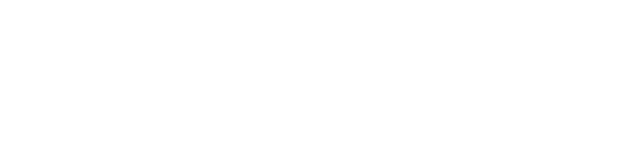
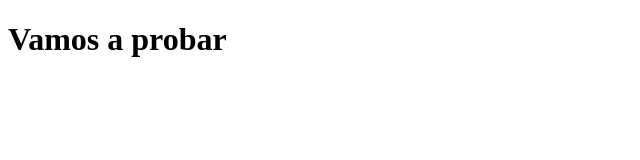
Before and after one commit to Vpriu/CLASE-12, a plain HTML site: page index.html in a window 1280 px wide. Shown: the whole page, without its empty margins (0-640 px from the left). Drawn offline with Linux system fonts and the light colour scheme.

Commit message:
1st commit
Creación del style.css y modificacion del index

```diff
--- a/index.html
+++ b/index.html
@@ -6,6 +6,7 @@
     <title>Esto es una prueba con Git</title>
 </head>
 <body>
+    <h1>Vamos a probar</h1>
 
 </body>
 </html>
```
Also changed, not shown: style.css (added).
